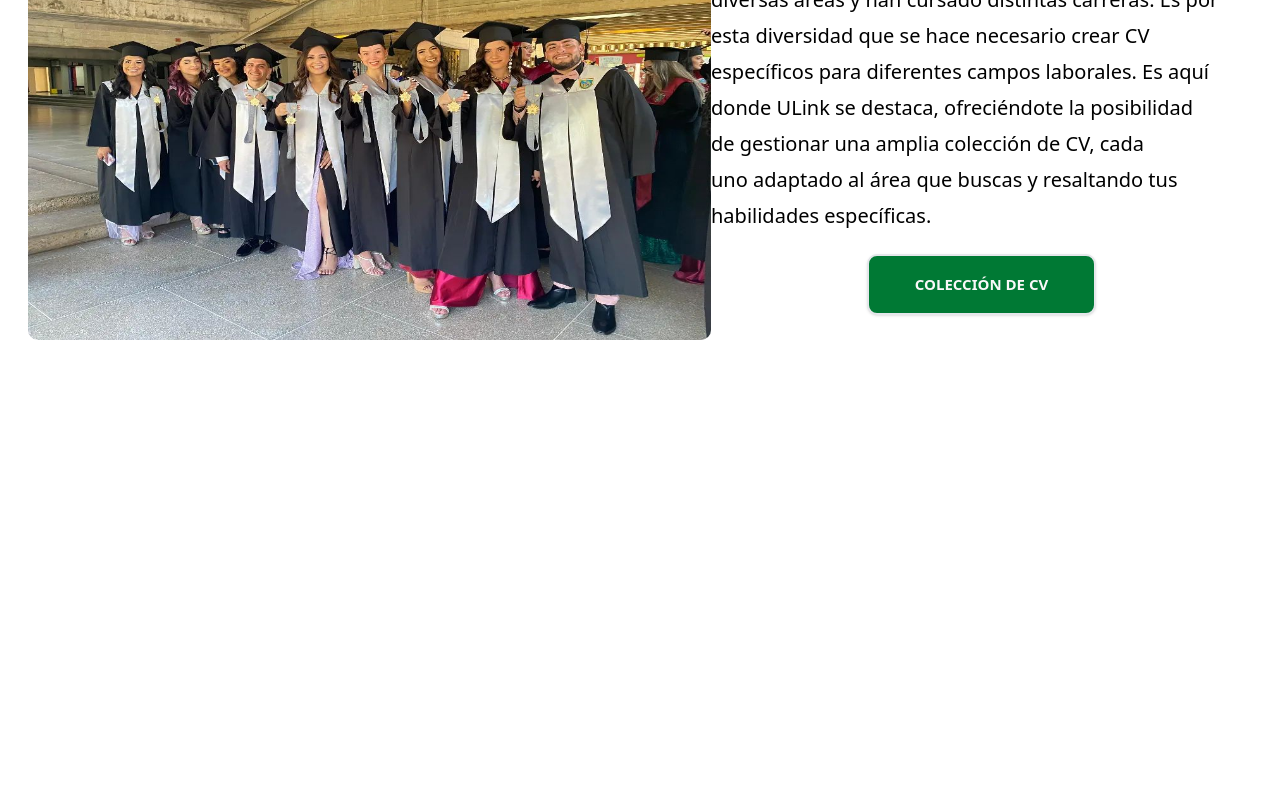
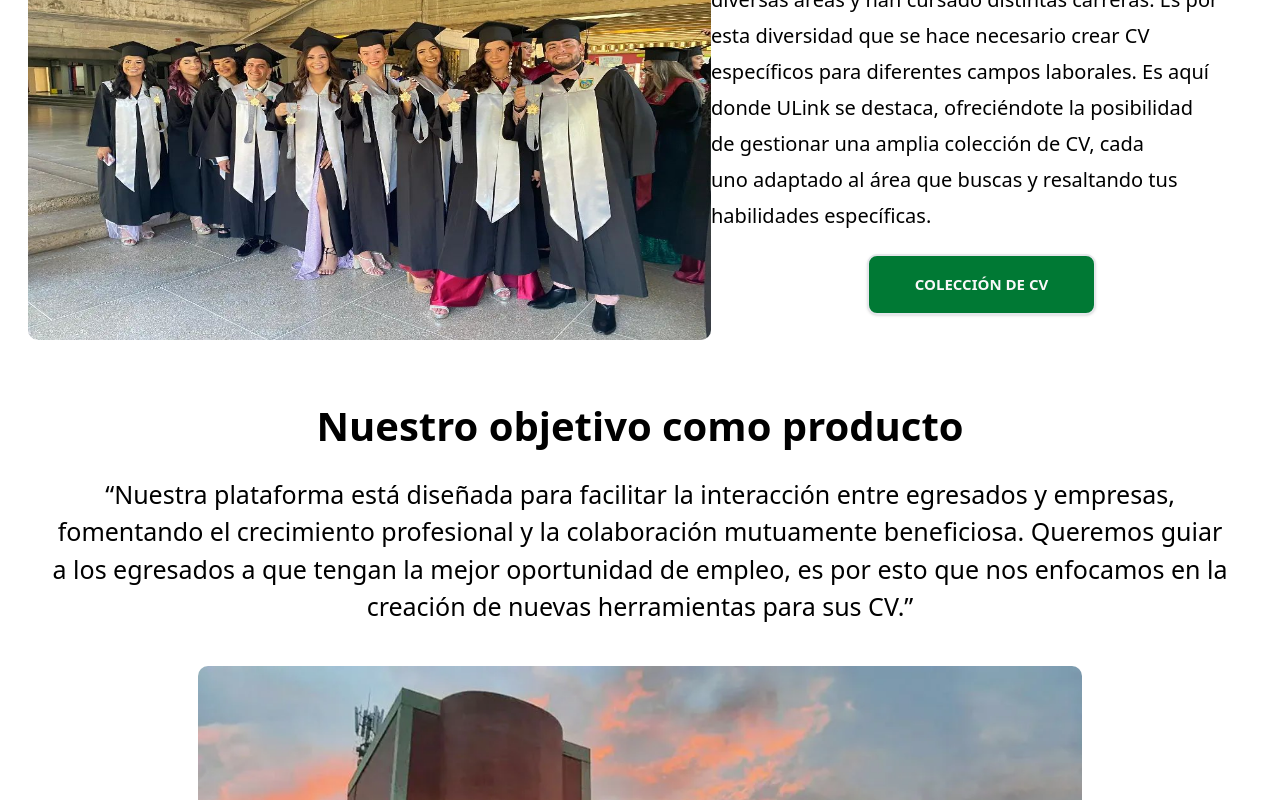
Before and after one commit to DaikoneKisu/ulink-landing-en-react, a React (Vite) app: page / in a window 1280 px wide. Shown: the part 2000-2800 px from the top of the page. Before the commit the page ends 2352 px from the top, so only its background shows below. Built offline with nearby package versions, Linux system fonts and the light colour scheme.

Commit message:
feat: add Goals

```diff
--- a/src/App.tsx
+++ b/src/App.tsx
@@ -1,6 +1,7 @@
 import { AppHeader } from './components/AppHeader'
 import { FirstSight } from './components/FirstSight'
 import { Benefits } from './components/Benefits'
+import { Goals } from './components/Goals'
 
 export function App() {
   return (
@@ -8,6 +9,7 @@ export function App() {
       <AppHeader />
       <FirstSight />
       <Benefits />
+      <Goals />
     </>
   )
 }
--- a/src/components/AppHeader.tsx
+++ b/src/components/AppHeader.tsx
@@ -8,7 +8,7 @@ export function AppHeader() {
       </a>
       <nav className="flex w-full items-center justify-around [&>a]:text-lg [&>a]:font-bold [&>a]:capitalize">
         <a href="#benefits">Beneficios</a>
-        <a href="#3">Objetivos</a>
+        <a href="#goals">Objetivos</a>
         <a href="#4">Catálogo</a>
         <a href="#5">Iniciar sesión</a>
       </nav>
--- /dev/null
+++ b/src/components/Goals.tsx
@@ -0,0 +1,16 @@
+import goalsImg from '$assets/goals-img.png'
+
+export function Goals() {
+  const goalsText =
+    '“Nuestra plataforma está diseñada para facilitar la interacción entre egresados y empresas, fomentando el crecimiento profesional y la colaboración mutuamente beneficiosa. Queremos guiar a los egresados a que tengan la mejor oportunidad de empleo, es por esto que nos enfocamos en la creación de nuevas herramientas para sus CV.”'
+
+  return (
+    <section id="goals" className="flex flex-col items-center">
+      <h2 className="mb-5 text-center text-[2.50rem] font-bold">Nuestro objetivo como producto</h2>
+      <p className="mb-10 w-full max-w-[1180px] text-center text-[1.5625rem] font-medium">
+        {goalsText}
+      </p>
+      <img src={goalsImg} alt="" className="max-w-[884px] rounded-[0.625rem]" />
+    </section>
+  )
+}
```
Also changed, not shown: src/assets/goals-img.png (added).
